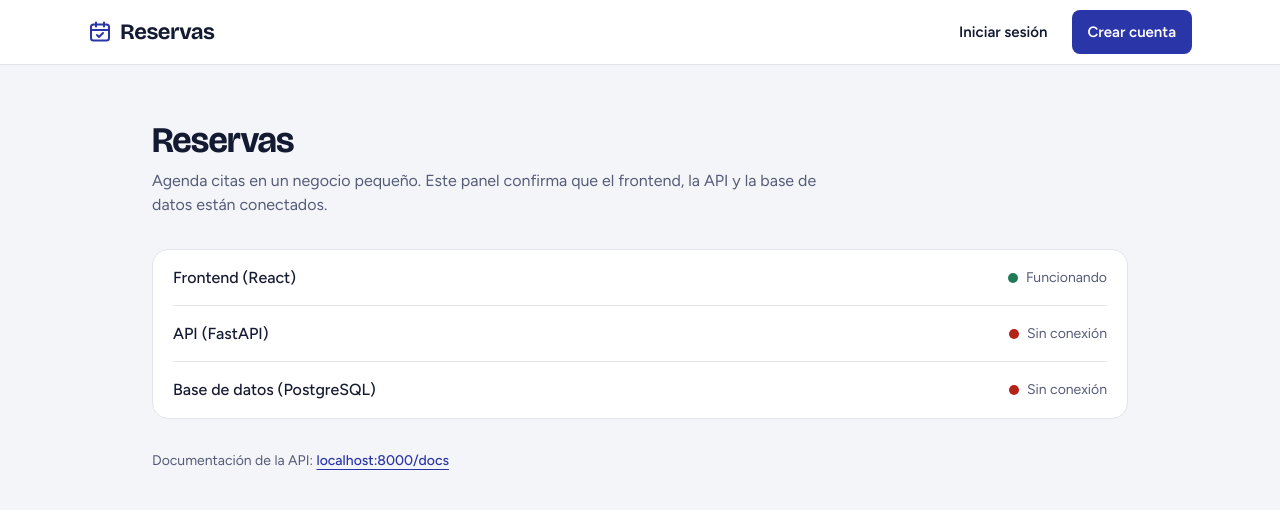
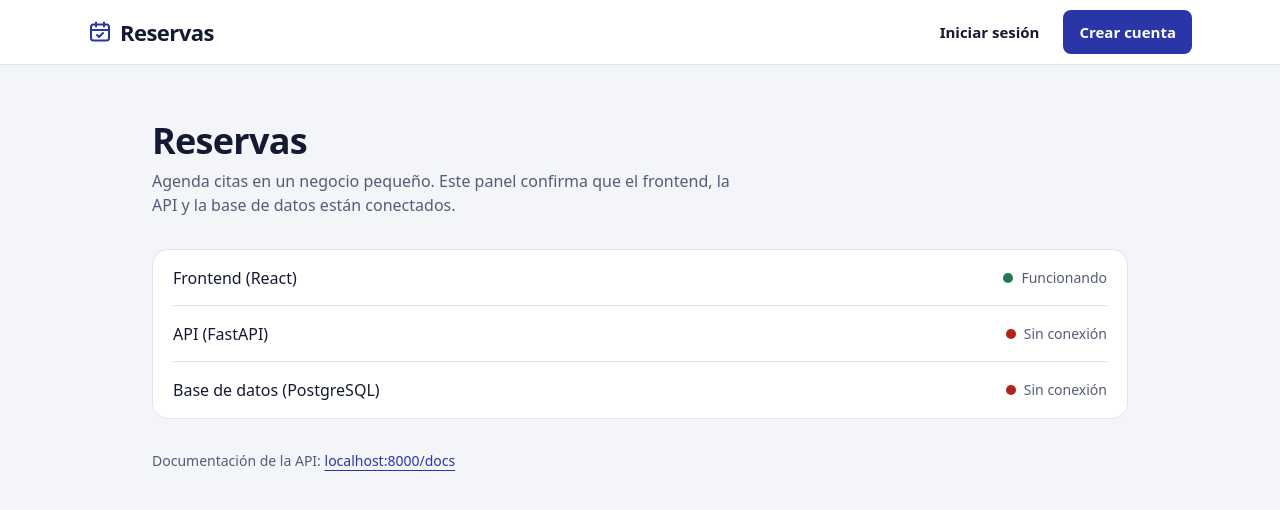
Before and after one commit to JuanSeb8778/reservas-app, a React (Vite) app in the folder frontend/: page / in a window 1280 px wide. Shown: the top 510 px of the page. Built offline with nearby package versions, Linux system fonts and the light colour scheme; no server answers.

Commit message:
chore: self-host fonts
Serve Bricolage Grotesque (opsz + wght axes) and Figtree from @fontsource-variable instead of Google Fonts, so visitors' IPs are not sent to a third party and a strict CSP stays possible.

```diff
--- a/frontend/index.html
+++ b/frontend/index.html
@@ -5,12 +5,6 @@
     <link rel="icon" type="image/svg+xml" href="/favicon.svg" />
     <meta name="viewport" content="width=device-width, initial-scale=1.0" />
     <meta name="theme-color" content="#f4f5f8" />
-    <link rel="preconnect" href="https://fonts.googleapis.com" />
-    <link rel="preconnect" href="https://fonts.gstatic.com" crossorigin />
-    <link
-      rel="stylesheet"
-      href="https://fonts.googleapis.com/css2?family=Bricolage+Grotesque:opsz,wght@12..96,600..800&family=Figtree:wght@400..700&display=swap"
-    />
     <title>Reservas</title>
   </head>
   <body>
--- a/frontend/package.json
+++ b/frontend/package.json
@@ -10,6 +10,8 @@
     "preview": "vite preview"
   },
   "dependencies": {
+    "@fontsource-variable/bricolage-grotesque": "^5.3.0",
+    "@fontsource-variable/figtree": "^5.3.0",
     "@hookform/resolvers": "^7.0.5",
     "@tanstack/react-query": "^5.105.0",
     "react": "^19.3.1",
--- a/frontend/src/index.css
+++ b/frontend/src/index.css
@@ -21,8 +21,9 @@
   --color-taken: #6b7189; /* horas ocupadas: siempre tachadas, nunca solo el color */
   --color-skeleton: #e4e6ee;
 
-  --font-display: 'Bricolage Grotesque', ui-sans-serif, system-ui, sans-serif;
-  --font-sans: 'Figtree', ui-sans-serif, system-ui, sans-serif;
+  /* Fuentes alojadas con la app (@fontsource-variable, importadas en main.tsx) */
+  --font-display: 'Bricolage Grotesque Variable', ui-sans-serif, system-ui, sans-serif;
+  --font-sans: 'Figtree Variable', ui-sans-serif, system-ui, sans-serif;
 
   --radius-control: 8px;
   --radius-panel: 16px;
--- a/frontend/src/main.tsx
+++ b/frontend/src/main.tsx
@@ -4,6 +4,11 @@ import { createRoot } from 'react-dom/client'
 // Desde 'react-router/dom' (y no 'react-router'): esta versión usa ReactDOM.flushSync, sin el
 // cual la opción navigate(..., { flushSync: true }) del logout no tendría efecto.
 import { RouterProvider } from 'react-router/dom'
+
+// Fuentes servidas desde nuestro propio servidor (no desde Google Fonts): así la IP de los
+// visitantes no se envía a terceros. opsz.css incluye los ejes de tamaño óptico y de peso.
+import '@fontsource-variable/bricolage-grotesque/opsz.css'
+import '@fontsource-variable/figtree'
 
 import { listenForSessionExpiry } from './features/auth/session'
 import './index.css'
```
Also changed, not shown: 2 other files (tests, documents, lock files or other folders).
